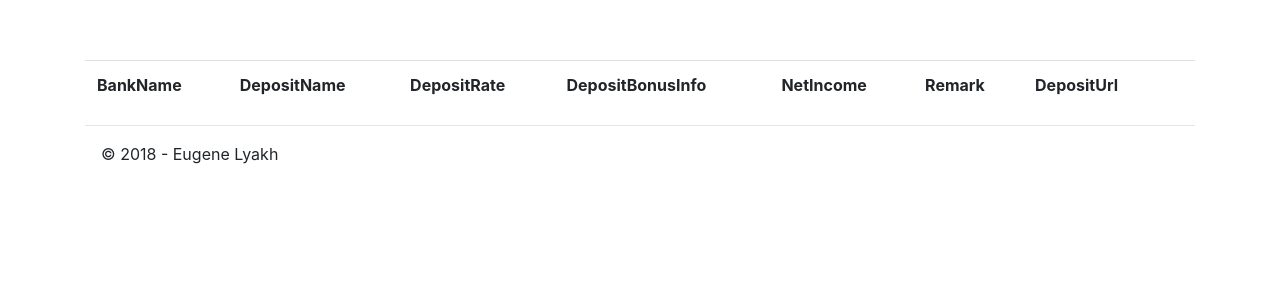
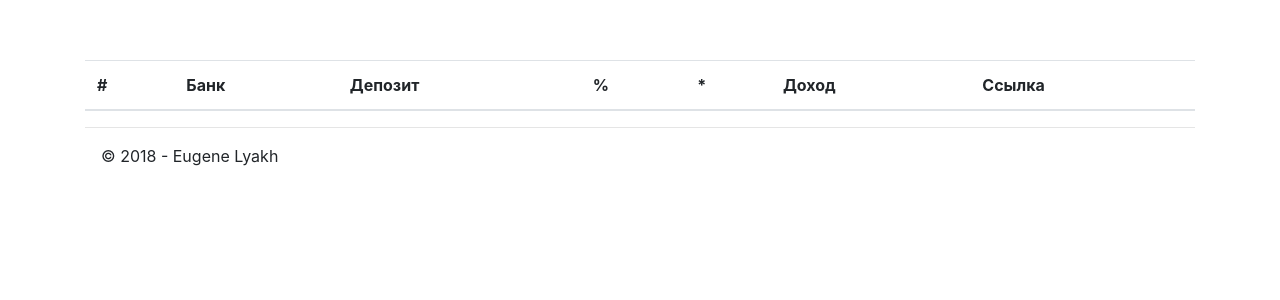
Before and after one commit to e-lyakh/BankAdviser, an ASP.NET MVC app: template BankAdviser.WEB/Views/Home/ShowReply.cshtml in a window 1280 px wide. Shown: the part 172-472 px from the top of the page. Run offline with ASP.NET Core 8 and stand-ins for ASP.NET MVC 5, Linux system fonts and the light colour scheme; the template is opened without the code that fills it, so the values that code supplies are empty; the project's own start-up code is not run, and a stand-in starts its controllers and pages; some libraries are stand-ins or nearby versions.

Commit message:
Refine Show Reply page

```diff
--- a/BankAdviser.BLL/DTO/DepositDTO.cs
+++ b/BankAdviser.BLL/DTO/DepositDTO.cs
@@ -32,6 +32,8 @@ namespace BankAdviser.BLL.DTO
         public string BonusInfo { get; set; }
         public string Remark { get; set; }
         public string Url { get; set; }
+
+        public double NetIncome { get; set; }
 
         public double GetRateByTerm(int months, int weeks = 0)
         {
--- a/BankAdviser.WEB/Models/ReplyEntryVM.cs
+++ b/BankAdviser.WEB/Models/ReplyEntryVM.cs
@@ -2,6 +2,8 @@ namespace BankAdviser.WEB.Models
 {
     public class ReplyEntryVM
     {
+        private double depositRate;
+
         public int Id { get; set; }
         public string BankName { get; set; }
         public string DepositName { get; set; }
--- a/BankAdviser.WEB/Views/Home/ShowReply.cshtml
+++ b/BankAdviser.WEB/Views/Home/ShowReply.cshtml
@@ -4,38 +4,34 @@
     ViewBag.Title = "Депозиты по запросу";
 }
 
-<h3 class="header">Депозиты по запросу:</h3>
+<h3 class="header">Депозиты по запросу:<span class="glyphicon glyphicon-asterisk"></span></h3>
 
 
 <table class="table">
+    <thead>
         <tr>
-            <th>
-                @Html.DisplayNameFor(model => model[0].BankName)
+            <th scope="col">#</th>
+            <th scope="col">Банк</th>
+            <th scope="col">Депозит</th>
+            <th scope="col">%</th>
+            <th scope="col">*</th>
+            <th scope="col">Доход</th>
+            <th scope="col">Ссылка</th>
+        </tr>
+    </thead>
+
+    <tbody>
+        @{
+            int count = 1;
+            string rate = String.Empty;
+
+            foreach (var item in Model)
+            {
+                rate = (item.DepositRate * 100).ToString() + "%";
+                <tr>
+                    <th scope="row">
+                        @count.ToString()
                     </th>
-            <th>
-                @Html.DisplayNameFor(model => model[0].DepositName)
-            </th>
-            <th>
-                @Html.DisplayNameFor(model => model[0].DepositRate)
-            </th>
-            <th>
-                @Html.DisplayNameFor(model => model[0].DepositBonusInfo)
-            </th>
-            <th>
-                @Html.DisplayNameFor(model => model[0].NetIncome)
-            </th>
-            <th>
-                @Html.DisplayNameFor(model => model[0].Remark)
-            </th>
-            <th>
-                @Html.DisplayNameFor(model => model[0].DepositUrl)
-            </th>
-            <th></th>
-        </tr>
-
-        @foreach (var item in Model)
-        {
-            <tr class="border_bottom">
                     <td>
                         @Html.DisplayFor(modelItem => item.BankName)
                     </td>
@@ -43,20 +39,28 @@
                         @Html.DisplayFor(modelItem => item.DepositName)
                     </td>
                     <td>
-                    @Html.DisplayFor(modelItem => item.DepositRate)
+                        @rate
                     </td>
-                <td>
-                    @Html.DisplayFor(modelItem => item.DepositBonusInfo)
+                    <td data-toggle="popover" title="@Html.DisplayFor(modelItem => item.DepositBonusInfo)" data-content="Test">
+                        <p><span class="glyphicon glyphicon-asterisk" aria-hidden="true"></span></p>
                     </td>
                     <td>
                         @Html.DisplayFor(modelItem => item.NetIncome)
                     </td>
                     <td>
-                    @Html.DisplayFor(modelItem => item.Remark)
-                </td>
-                <td>
                         @Html.DisplayFor(modelItem => item.DepositUrl)
                     </td>
                 </tr>
+                count++;
             }
+        }
+    </tbody>
+
 </table>
+
+
+@section scripts {
+    <script type="text/javascript">
+
+    </script>
+}
```
Also changed, not shown: BankAdviser.WEB/App_Start/BundleConfig.cs (line endings or trailing spaces), BankAdviser.WEB/Views/Shared/_Layout.cshtml (line endings or trailing spaces), BankAdviser.WEB/Web.config. Lines whose indentation alone changed are shown as unchanged.
